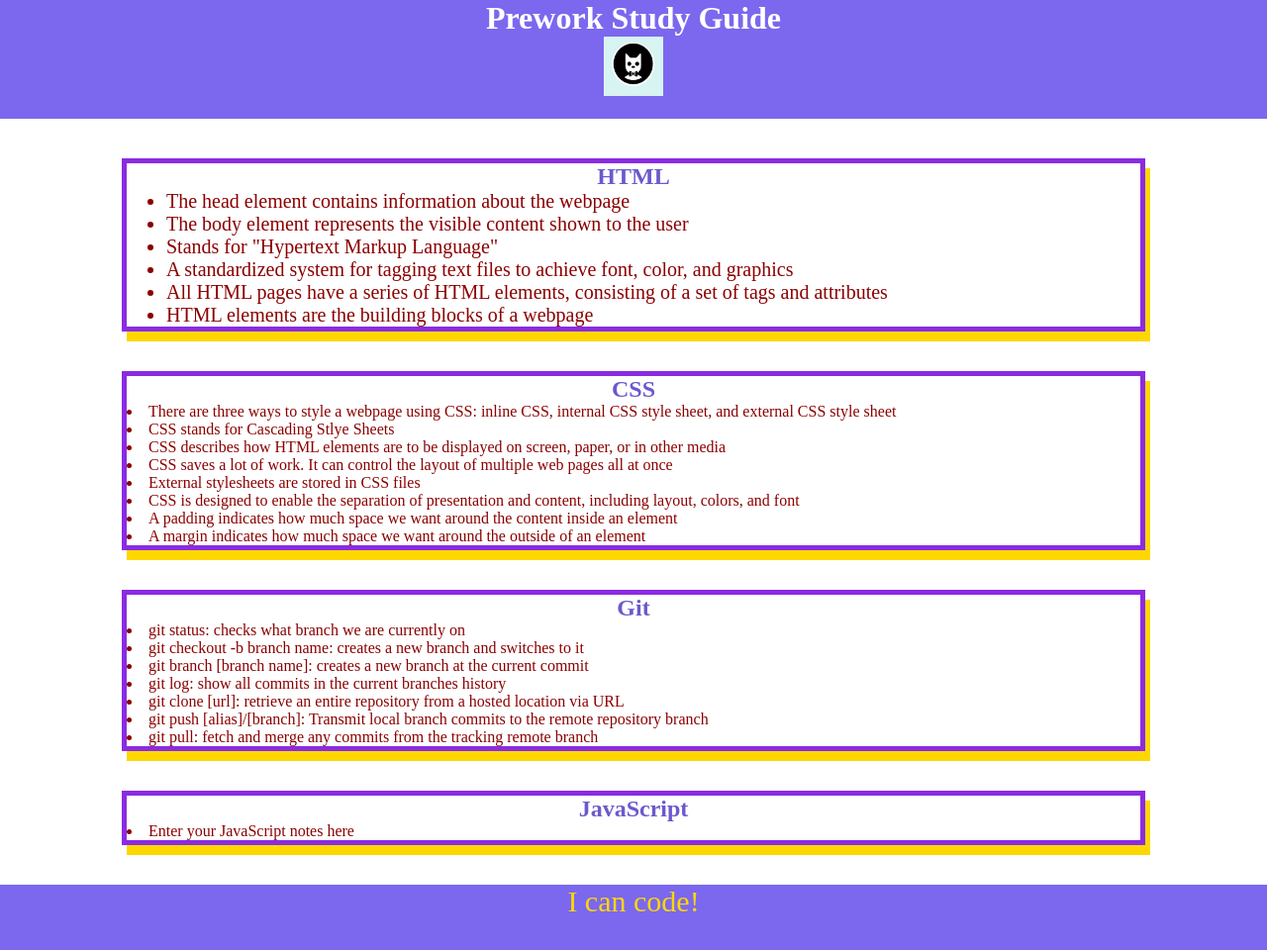
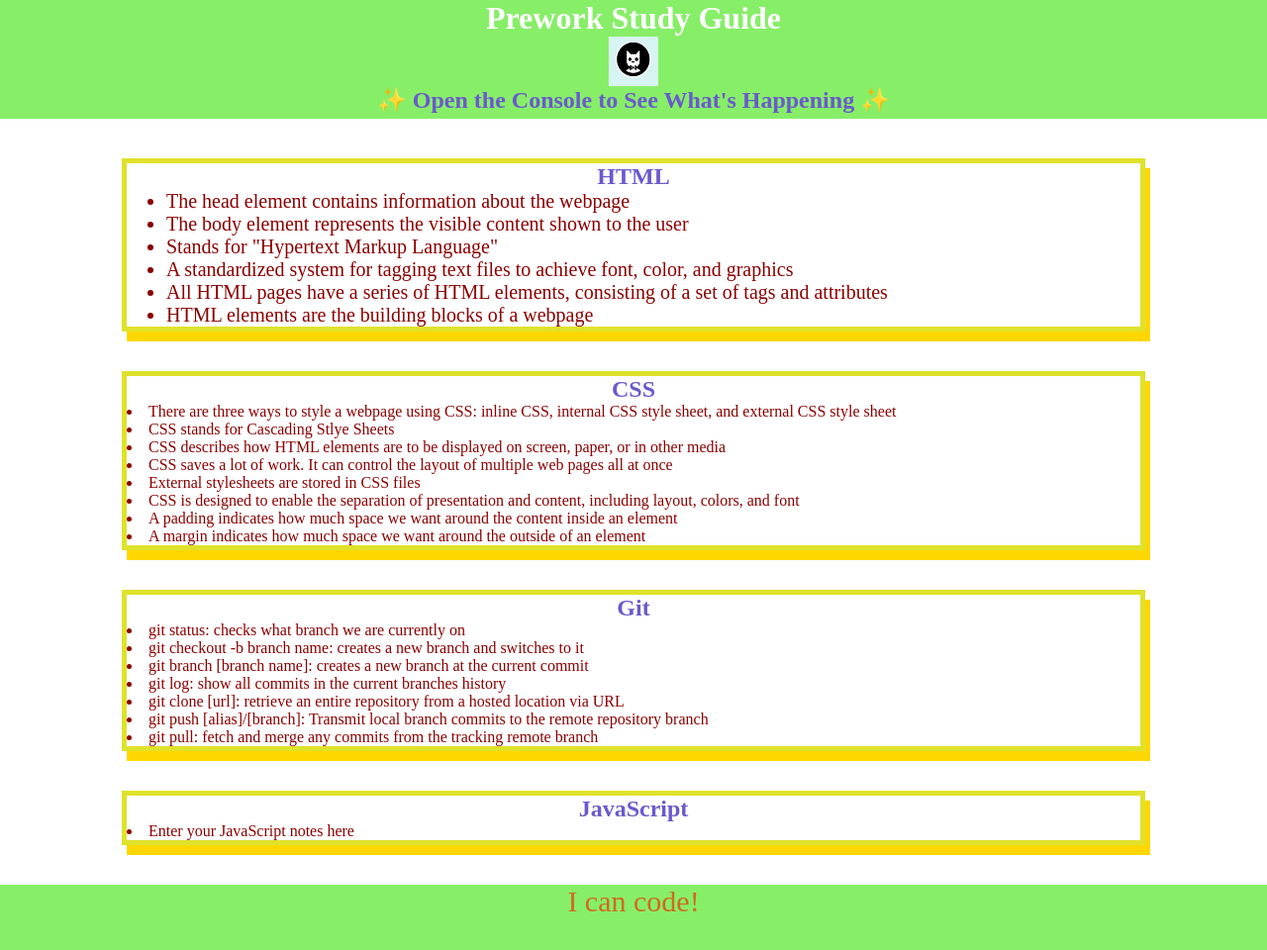
Before and after one commit to ethanquinlan1997/prework-study-guide, a plain HTML site: page index.html in a window 1280 px wide. Shown: the whole page at 99% size. Drawn offline with Linux system fonts and the light colour scheme.

Commit message:
<added JavaScript to project>

```diff
--- /dev/null
+++ b/assets/script.js
@@ -0,0 +1,19 @@
+var topics = ['HTML', 'CSS', 'Git', 'JavaScript'];
+
+for (var x = 0; x < topics.length; x++) {
+ console.log(topics[x]);
+}
+
+/*
+if (topic === 'HTML') {
+ console.log("Let's study HTML!");
+} else if (topic === 'CSS') {
+ console.log("Let's study CSS!");
+} else if (topic === 'Git') {
+ console.log("Let's study Git!");
+} else if (topic === 'JavaScript') {
+ console.log("Let's study JavaScript!");
+} else {
+ console.log('Please try again!');
+}
+*/
--- a/assets/style.css
+++ b/assets/style.css
@@ -6,7 +6,7 @@ header,
 footer {
     width: 100%;
     height: 120px;
-    background-color:mediumslateblue;
+    background-color:rgb(135, 238, 104);
     color: rgb(255, 255, 255);
 }
 h1,
@@ -15,8 +15,8 @@ h2 {
 }
 img {
     display: block;
-    height: 60px;
-    width: 60px;
+    height: 50px;
+    width: 50px;
     margin-left: auto;
     margin-right: auto;
 }
@@ -31,7 +31,7 @@ p {
   .card {
     width: 80%;
     margin: 40px auto;
-    border: 5px solid blueviolet;
+    border: 5px solid rgb(223, 226, 43);
     box-shadow: 5px 10px gold;
   }
   li {
@@ -41,6 +41,6 @@ p {
     color:slateblue
   }
 p {
-    color:gold;
+    color:chocolate;
     font:oblique
 }
--- a/index.html
+++ b/index.html
@@ -11,6 +11,7 @@
     <header id="top">
       <h1>Prework Study Guide</h1>
       <img src="./assets/bowtie-cat.png" alt="Profile image of cat wearing a bow tie." />
+      <h2>✨ Open the Console to See What's Happening ✨</h2>
     </header>
     <main>
       <section class="card" id="html-section">
@@ -60,5 +61,6 @@
     <footer>
       <p>I can code!</p>
     </footer>
+    <script src="./assets/script.js"></script>
   </body>
 </html>
```
Also changed, not shown: 2 other files.
